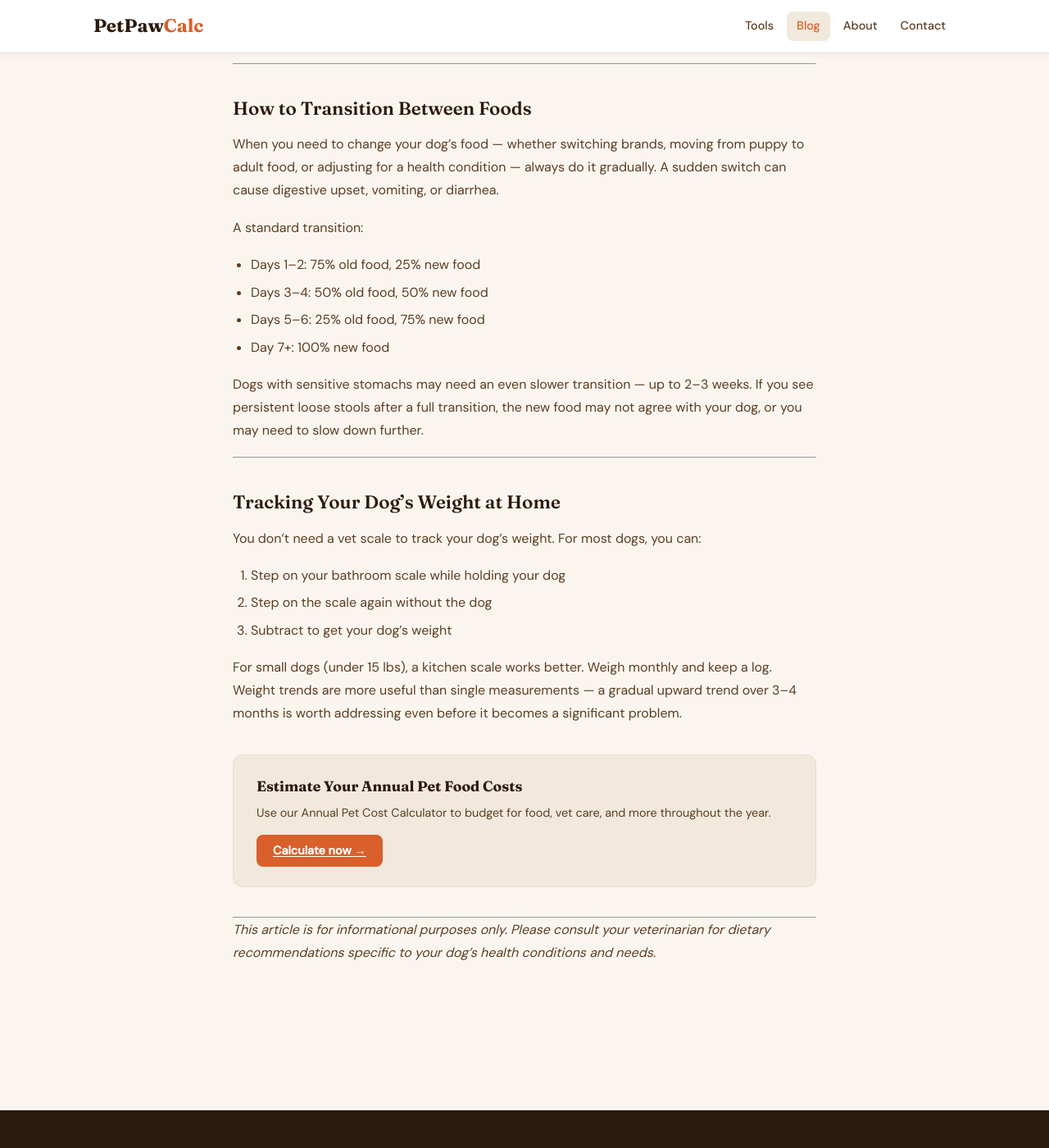
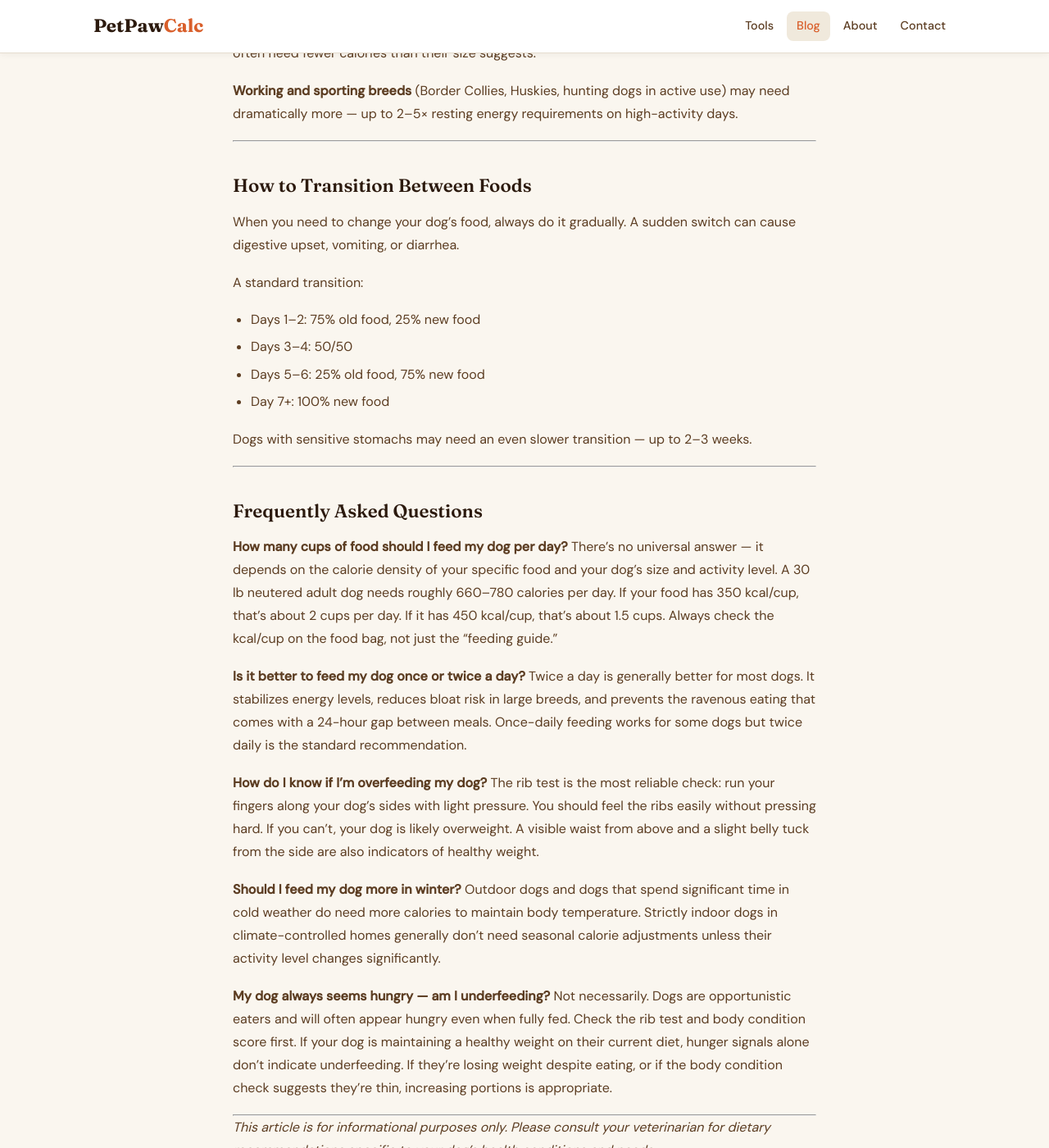
Before and after one commit to canghun13/petpawcalc, a Jekyll site: the page built from _posts/2026-05-10-how-much-to-feed-a-dog.md, in a window 1280 px wide and 1400 px high, scrolled down 3872 px. Shown: the whole window at 82% size. Built offline with Jekyll 4.4.1, drawn with Linux system fonts in a browser that asks for light colours; some of the changed text lies outside the part shown.

Commit message:
Add files via upload

```diff
--- a/_posts/2026-05-10-how-much-to-feed-a-dog.md
+++ b/_posts/2026-05-10-how-much-to-feed-a-dog.md
@@ -61,6 +61,24 @@
 
 ---
 
+## Daily Calorie Reference by Dog Size
+
+To skip the math, here's a practical reference for common dog weights. These assume a neutered adult at moderate activity:
+
+| Dog Weight | Daily Calories (approx.) |
+|------------|--------------------------|
+| 10 lbs (4.5 kg) | 290–350 kcal |
+| 20 lbs (9 kg) | 490–580 kcal |
+| 30 lbs (13.6 kg) | 660–780 kcal |
+| 40 lbs (18 kg) | 815–960 kcal |
+| 50 lbs (22.7 kg) | 960–1,130 kcal |
+| 70 lbs (31.8 kg) | 1,220–1,440 kcal |
+| 90 lbs (40.8 kg) | 1,460–1,720 kcal |
+
+Adjust down 10–20% for low-activity or overweight dogs, up 20–30% for very active dogs.
+
+---
+
 ## Practical Signs You're Feeding the Right Amount
 
 You don't need to count calories forever. Once you've established a baseline, use these physical checks every few weeks:
@@ -75,9 +93,9 @@
 
 ## Puppies and Seniors Need Different Approaches
 
-**Puppies** need more calories per pound than adults — typically 2–3× their adult maintenance needs during rapid growth. They should be fed 3–4 times daily until about 6 months, then transition to twice daily. Use a puppy-specific formula or one labeled "for all life stages" — these are calorie-dense and nutritionally complete for growth.
+**Puppies** need more calories per pound than adults — typically 2–3× their adult maintenance needs during rapid growth. They should be fed 3–4 times daily until about 6 months, then transition to twice daily. Use a puppy-specific formula or one labeled "for all life stages."
 
-Large and giant breed puppies are an exception: they benefit from controlled growth to protect developing joints. Use a large-breed puppy formula, which has adjusted calcium and phosphorus ratios designed to support steady (not too rapid) bone development.
+Large and giant breed puppies are an exception: they benefit from controlled growth to protect developing joints. Use a large-breed puppy formula, which has adjusted calcium and phosphorus ratios designed to support steady bone development.
 
 **Senior dogs** often need fewer calories as activity decreases, but protein needs stay high — and some seniors actually need more calories if they're losing muscle mass. Ask your vet which direction applies to your dog at each annual exam.
 
@@ -85,15 +103,13 @@
 
 ## Common Feeding Mistakes and How to Avoid Them
 
-**Following bag instructions too literally**: Feeding guides on dog food bags are typically calibrated for intact (unspayed/unneutered) dogs at moderate activity. Most household dogs are neutered and less active than average — they need 20–30% fewer calories than the bag suggests. Use the bag as a starting point, not a rule.
+**Following bag instructions too literally**: Feeding guides on dog food bags are typically calibrated for intact dogs at moderate activity. Most household dogs are neutered and less active than average — they need 20–30% fewer calories than the bag suggests.
 
 **Not accounting for treats**: Treats can make up a significant portion of daily calories without being counted. A 10-calorie treat given 10 times a day is 100 extra calories — equivalent to 15% of a medium dog's daily intake. Count treats as part of the daily total and reduce meals accordingly.
 
 **Measuring by volume instead of weight**: A "cup" of kibble varies significantly in calorie density depending on the food. High-fat, calorie-dense kibbles can have 500+ kcal/cup; lighter foods 300–350 kcal/cup. For accuracy, measure by calories rather than volume — use the food's calorie density and a kitchen scale.
 
-**Not adjusting as the dog ages**: A dog's calorie needs change at every life stage. The amount that was appropriate at age 2 is likely too much by age 8. Annual reassessment is worth building into your routine, ideally at each vet visit.
-
-**Feeding once a day**: Once-daily feeding works for some dogs, but most do better with two meals. It stabilizes energy levels, reduces bloat risk in large breeds, and prevents the ravenous eating that comes with a 24-hour gap between meals.
+**Not adjusting as the dog ages**: A dog's calorie needs change at every life stage. The amount that was appropriate at age 2 is likely too much by age 8. Annual reassessment is worth building into your routine.
 
 **Free-feeding**: Leaving food out all day makes it impossible to track intake and monitor appetite changes — one of the earliest signs of illness in dogs. Scheduled meals give you much better visibility into how your dog is actually eating.
 
@@ -101,49 +117,46 @@
 
 ## Breed-Specific Considerations
 
-Some breeds have unusual metabolic characteristics that affect how much they should eat:
-
 **Labrador Retrievers** are notorious for obesity — many carry a genetic mutation affecting the POMC gene, which disrupts normal fullness signaling. Labs will eat far past satiety if food is available. They need careful portion control and measured meals rather than free-feeding.
 
 **Greyhounds and Sighthounds** have lower body fat and different muscle composition — they often need more calories per pound than other large breeds and should look leaner than most dogs of similar size.
 
-**Brachycephalic breeds** (Bulldogs, Pugs, French Bulldogs) have lower exercise tolerance and often need fewer calories than their size suggests. They also tend toward obesity, so careful monitoring is important.
+**Brachycephalic breeds** (Bulldogs, Pugs, French Bulldogs) have lower exercise tolerance and often need fewer calories than their size suggests.
 
-**Working and sporting breeds** (Border Collies, Huskies, hunting dogs in active use) may need dramatically more — up to 2–5× resting energy requirements on high-activity days. The same dog may need very different amounts depending on season and work schedule.
-
-If your dog's breed has known metabolic quirks, discuss optimal feeding with your vet rather than relying solely on general guidelines.
+**Working and sporting breeds** (Border Collies, Huskies, hunting dogs in active use) may need dramatically more — up to 2–5× resting energy requirements on high-activity days.
 
 ---
 
 ## How to Transition Between Foods
 
-When you need to change your dog's food — whether switching brands, moving from puppy to adult food, or adjusting for a health condition — always do it gradually. A sudden switch can cause digestive upset, vomiting, or diarrhea.
+When you need to change your dog's food, always do it gradually. A sudden switch can cause digestive upset, vomiting, or diarrhea.
 
 A standard transition:
 - Days 1–2: 75% old food, 25% new food
-- Days 3–4: 50% old food, 50% new food
+- Days 3–4: 50/50
 - Days 5–6: 25% old food, 75% new food
 - Day 7+: 100% new food
 
-Dogs with sensitive stomachs may need an even slower transition — up to 2–3 weeks. If you see persistent loose stools after a full transition, the new food may not agree with your dog, or you may need to slow down further.
+Dogs with sensitive stomachs may need an even slower transition — up to 2–3 weeks.
 
 ---
 
-## Tracking Your Dog's Weight at Home
+## Frequently Asked Questions
 
-You don't need a vet scale to track your dog's weight. For most dogs, you can:
+**How many cups of food should I feed my dog per day?**
+There's no universal answer — it depends on the calorie density of your specific food and your dog's size and activity level. A 30 lb neutered adult dog needs roughly 660–780 calories per day. If your food has 350 kcal/cup, that's about 2 cups per day. If it has 450 kcal/cup, that's about 1.5 cups. Always check the kcal/cup on the food bag, not just the "feeding guide."
 
-1. Step on your bathroom scale while holding your dog
-2. Step on the scale again without the dog
-3. Subtract to get your dog's weight
+**Is it better to feed my dog once or twice a day?**
+Twice a day is generally better for most dogs. It stabilizes energy levels, reduces bloat risk in large breeds, and prevents the ravenous eating that comes with a 24-hour gap between meals. Once-daily feeding works for some dogs but twice daily is the standard recommendation.
 
-For small dogs (under 15 lbs), a kitchen scale works better. Weigh monthly and keep a log. Weight trends are more useful than single measurements — a gradual upward trend over 3–4 months is worth addressing even before it becomes a significant problem.
+**How do I know if I'm overfeeding my dog?**
+The rib test is the most reliable check: run your fingers along your dog's sides with light pressure. You should feel the ribs easily without pressing hard. If you can't, your dog is likely overweight. A visible waist from above and a slight belly tuck from the side are also indicators of healthy weight.
 
-<div class="post-cta">
-  <h4>Estimate Your Annual Pet Food Costs</h4>
-  <p>Use our Annual Pet Cost Calculator to budget for food, vet care, and more throughout the year.</p>
-  <a href="/tools/annual-pet-cost-calculator.html">Calculate now →</a>
-</div>
+**Should I feed my dog more in winter?**
+Outdoor dogs and dogs that spend significant time in cold weather do need more calories to maintain body temperature. Strictly indoor dogs in climate-controlled homes generally don't need seasonal calorie adjustments unless their activity level changes significantly.
+
+**My dog always seems hungry — am I underfeeding?**
+Not necessarily. Dogs are opportunistic eaters and will often appear hungry even when fully fed. Check the rib test and body condition score first. If your dog is maintaining a healthy weight on their current diet, hunger signals alone don't indicate underfeeding. If they're losing weight despite eating, or if the body condition check suggests they're thin, increasing portions is appropriate.
 
 ---
 
```
Also changed, not shown: other parts of _posts/2026-05-10-how-much-to-feed-a-dog.md (+2 -2 lines).
